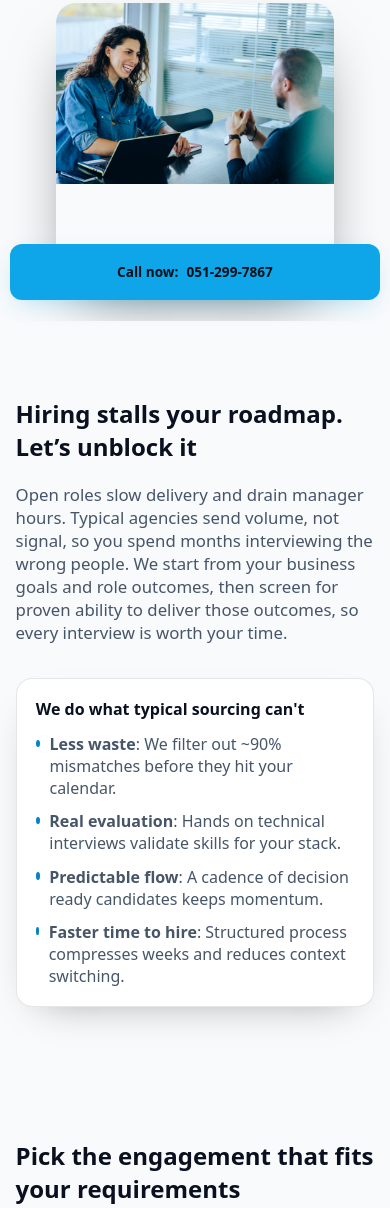
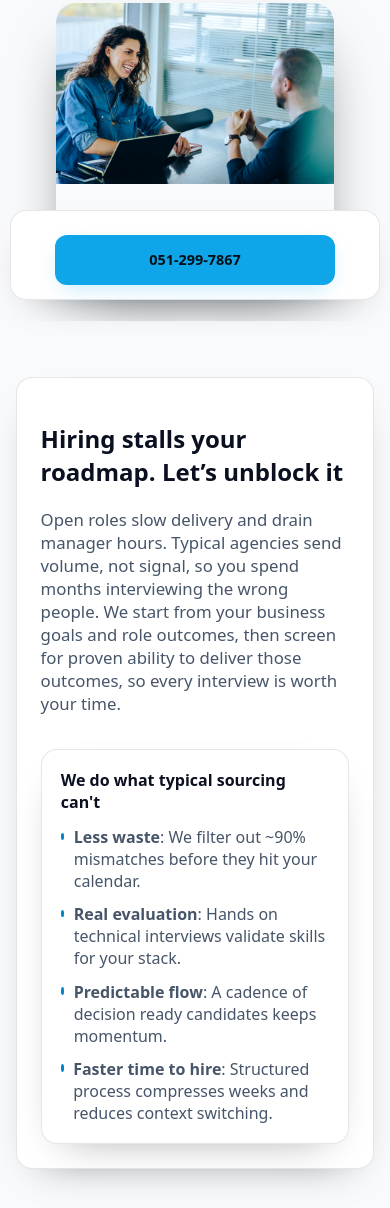
Before and after one commit to am-consultingai/am_tech_recruiting, a plain HTML site: page index.html in a window 390 px wide. Shown: the part 534-1742 px from the top of the page. Drawn offline with Linux system fonts and the light colour scheme.

Commit message:
fixed mobile responsiveness

```diff
--- a/index.html
+++ b/index.html
@@ -70,11 +70,25 @@
     .hero-visual img{width:100%;height:100%;object-fit:cover;display:block;filter:saturate(110%) contrast(105%)}
     .center{text-align:center}
     section{padding:3.5rem 0}
+    .section-card{background:var(--card);border:1px solid color-mix(in oklab, var(--text) 10%, transparent);border-radius:16px;padding:2rem;box-shadow:0 2px 0 0 rgba(255,255,255,.02) inset, 0 16px 40px -24px #0006}
+    @media (max-width:768px){
+      .section-card{padding:1.5rem}
+    }
     footer{padding:2.5rem 0;border-top:1px solid color-mix(in oklab, var(--text) 10%, transparent);color:var(--muted)}
+    .faq{display:grid;gap:1rem}
+    .faq details{background:var(--card);border:1px solid color-mix(in oklab, var(--text) 10%, transparent);border-radius:12px;padding:1.2rem;box-shadow:0 2px 0 0 rgba(255,255,255,.02) inset}
+    .faq summary{font-weight:600;cursor:pointer;user-select:none;color:var(--text);font-size:1.05rem;line-height:1.5}
+    .faq summary:hover{color:var(--accent-2)}
+    .faq details[open] summary{color:var(--accent);margin-bottom:.8rem}
+    .faq details p{margin:.5rem 0 0;color:var(--muted);line-height:1.6}
     .callbar{position:fixed;bottom:10px;inset-inline:0;display:flex;justify-content:center;padding:0 10px;box-sizing:border-box}
-    .callbar .cta{width:min(680px,calc(100vw - 20px));max-width:calc(100vw - 20px);justify-content:center;min-height:56px;word-wrap:break-word;overflow-wrap:break-word}
+    .callbar-container{background:var(--card);border:1px solid color-mix(in oklab, var(--text) 10%, transparent);border-radius:16px;padding:1rem;box-shadow:0 2px 0 0 rgba(255,255,255,.02) inset, 0 16px 40px -24px #0006;width:min(680px,calc(100vw - 20px));max-width:calc(100vw - 20px);display:flex;flex-direction:column;gap:.7rem;align-items:center}
+    .callbar-text{text-align:center;color:var(--text);font-size:.95rem;line-height:1.5}
+    .callbar .cta{justify-content:center;min-height:50px;white-space:nowrap;width:100%;max-width:280px}
     @media (max-width:480px){
-      .callbar .cta{font-size:.85rem;line-height:1.4;padding:.7rem .9rem}
+      .callbar-container{padding:.85rem}
+      .callbar-text{font-size:.88rem}
+      .callbar .cta{font-size:.9rem;padding:.65rem .9rem}
     }
 
     .checklist{list-style:none;padding:0;margin:.8rem 0 0;display:grid;gap:.35rem}
@@ -232,7 +246,9 @@
     </section>
 
     <section id="problem">
-      <div class="container grid">
+      <div class="container">
+        <div class="section-card">
+          <div class="grid">
             <div class="col-12 col-7">
               <h2 data-i18n="problem.title"></h2>
               <p class="lead" data-i18n="problem.lead"></p>
@@ -246,6 +262,8 @@
                   <li><span class="dot"></span><span data-i18n="problem.b3"></span></li>
                   <li><span class="dot"></span><span data-i18n="problem.b4"></span></li>
                 </ul>
+              </div>
+            </div>
           </div>
         </div>
       </div>
@@ -300,6 +318,7 @@
     <section id="process">
       <div class="container">
         <h2 data-i18n="process.title"></h2>
+        <div class="section-card">
           <div class="grid">
             <div class="col-12"><div><strong data-i18n="process.s1.t"></strong><br/><span class="muted" data-i18n="process.s1.d"></span></div></div>
             <div class="col-12"><div><strong data-i18n="process.s2.t"></strong><br/><span class="muted" data-i18n="process.s2.d"></span></div></div>
@@ -308,6 +327,7 @@
             <div class="col-12"><div><strong data-i18n="process.s5.t"></strong><br/><span class="muted" data-i18n="process.s5.d"></span></div></div>
             <div class="col-12"><div><strong data-i18n="process.s6.t"></strong><br/><span class="muted" data-i18n="process.s6.d"></span></div></div>
             <div class="col-12"><div><strong data-i18n="process.s7.t"></strong><br/><span class="muted" data-i18n="process.s7.d"></span></div></div>
+          </div>
         </div>
       </div>
     </section>
@@ -377,7 +397,10 @@
   </main>
 
   <div class="callbar" role="region" aria-live="polite">
-    <a class="cta" href="tel:0512997867" data-i18n="cta.callNow"></a>
+    <div class="callbar-container">
+      <div class="callbar-text" data-i18n="cta.callText"></div>
+      <a class="cta" href="tel:0512997867">051-299-7867</a>
+    </div>
   </div>
 
   <script>
```
Lines whose indentation alone changed are shown as unchanged.
